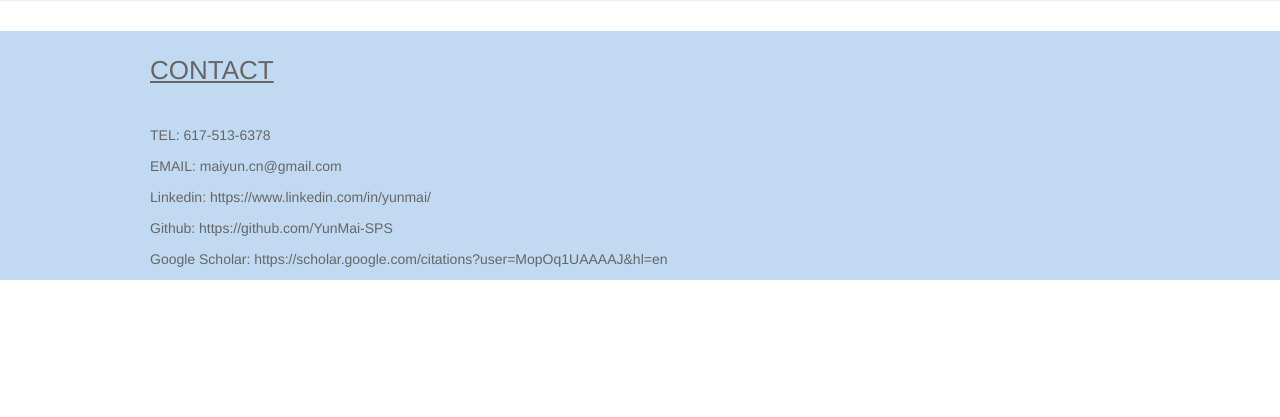
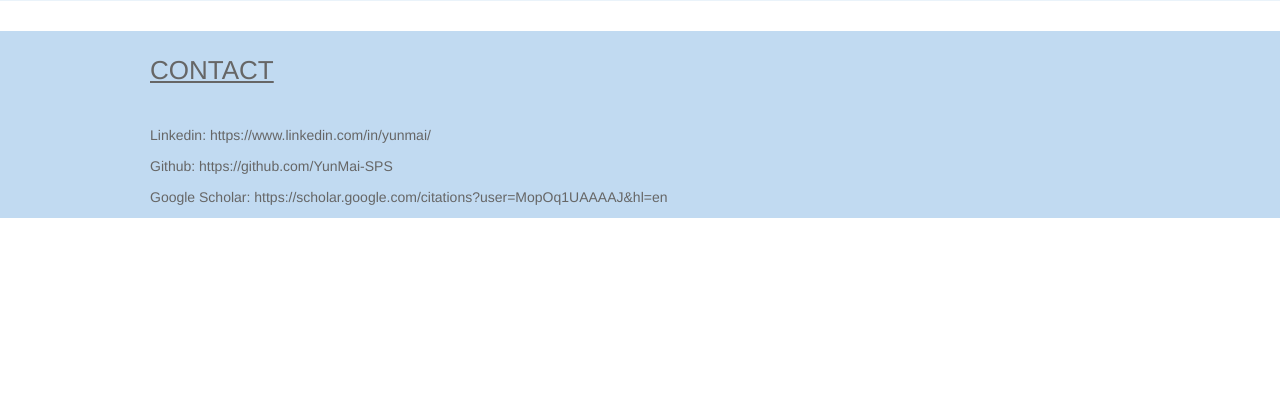
Before and after one commit to YunMai-SPS/my-ds-website, a Flask app: template templates/navigation.html in a window 1280 px wide. Shown: the part 2049-2466 px from the top of the page. Run offline with Flask 3, Linux system fonts and the light colour scheme; the template is opened without the code that fills it, so the values that code supplies are empty.

Commit message:
Update navigation.html

```diff
--- a/templates/navigation.html
+++ b/templates/navigation.html
@@ -127,8 +127,6 @@
                     <p class="custom-head"><span class="underline">CONTACT</span></p>
                     <div class="indent-section">
                         <div class="section-text-container-2">
-                            <p class="section-graph">TEL: 617-513-6378</p>
-                            <p class="section-graph">EMAIL: maiyun.cn@gmail.com</p>
                             <p class="section-graph">Linkedin: https://www.linkedin.com/in/yunmai/</p>
                             <p class="section-graph">Github: https://github.com/YunMai-SPS</p>
                             <p class="section-graph">Google Scholar: https://scholar.google.com/citations?user=MopOq1UAAAAJ&hl=en</p>
```
